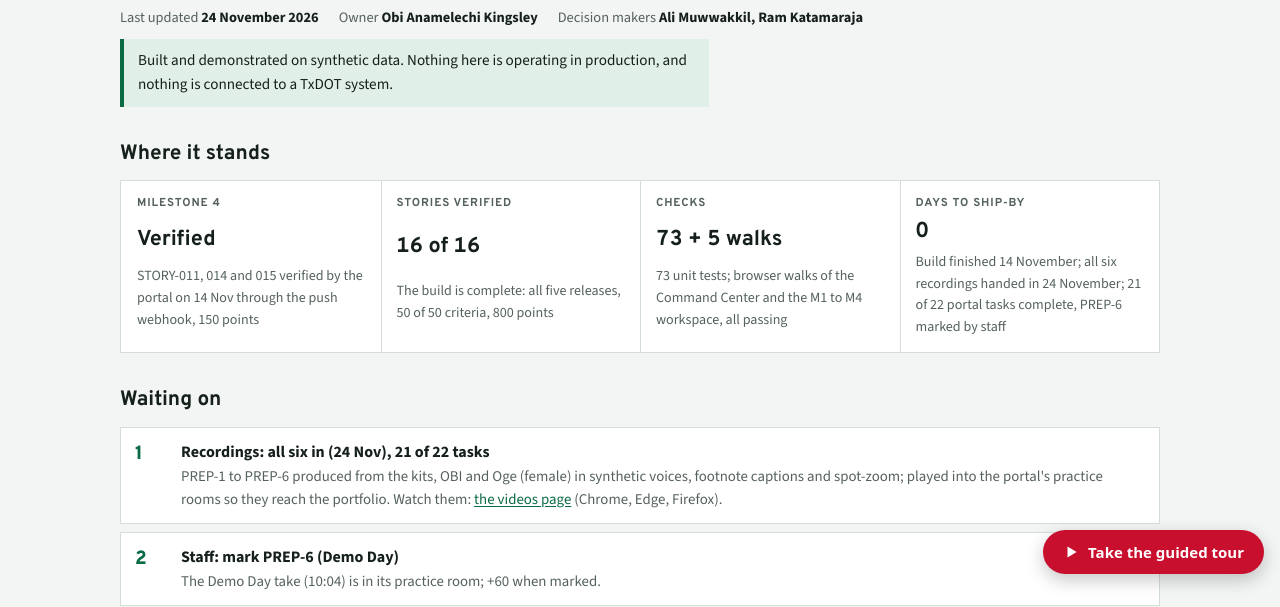
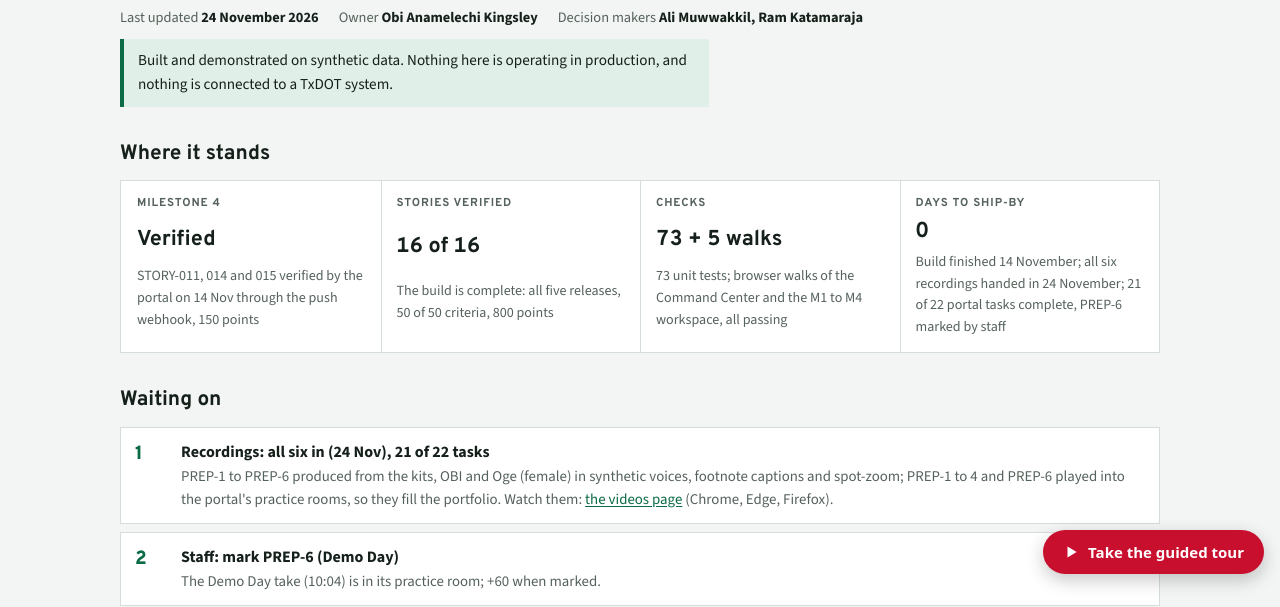
Before and after one commit to OBIANAMS04/cris-enhancement, a plain HTML site: page framework/PROJECT-FRAMEWORK.html in a window 1280 px wide. Shown: the part 210-817 px from the top of the page. Drawn offline with nearby package versions, Linux system fonts and the light colour scheme; a web font is replaced by a local one.

Commit message:
Framework v13: all five practice-room takes in (PREP-1, 2, 3, 4, 6); PREP-5 by link
Co-Authored-By: Claude Opus 5.5 <noreply@anthropic.com>

```diff
--- a/framework/PROJECT-FRAMEWORK.html
+++ b/framework/PROJECT-FRAMEWORK.html
@@ -141,7 +141,7 @@ footer { color: var(--muted); font-size: 0.86rem; border-top: 1px solid var(--ru
   <section aria-labelledby="you-h" data-tour="What the build is waiting on, and who has to act. This list changes after every milestone." data-tour-script="OBI: This list says who has to act. Next is the demo on 24 November. || OGE: And is anything waiting on TxDOT? || OBI: No. This is a rehearsal case study, so TxDOT is not consulted. Every open point is a working assumption, labelled on screen and kept in one file.">
     <h2 id="you-h">Waiting on</h2>
     <ol class="steps">
-      <li><div><strong>Recordings: all six in (24 Nov), 21 of 22 tasks</strong><span>PREP-1 to PREP-6 produced from the kits, OBI and Oge (female) in synthetic voices, footnote captions and spot-zoom; played into the portal's practice rooms so they reach the portfolio. Watch them: <a href="https://obianams04.github.io/cris-enhancement/framework/recordings/videos/">the videos page</a> (Chrome, Edge, Firefox).</span></div></li><li><div><strong>Staff: mark PREP-6 (Demo Day)</strong><span>The Demo Day take (10:04) is in its practice room; +60 when marked.</span></div></li>
+      <li><div><strong>Recordings: all six in (24 Nov), 21 of 22 tasks</strong><span>PREP-1 to PREP-6 produced from the kits, OBI and Oge (female) in synthetic voices, footnote captions and spot-zoom; PREP-1 to 4 and PREP-6 played into the portal's practice rooms, so they fill the portfolio. Watch them: <a href="https://obianams04.github.io/cris-enhancement/framework/recordings/videos/">the videos page</a> (Chrome, Edge, Firefox).</span></div></li><li><div><strong>Staff: mark PREP-6 (Demo Day)</strong><span>The Demo Day take (10:04) is in its practice room; +60 when marked.</span></div></li>
       <li><div><strong>Standing rules added 24 November</strong><span>Spot-zoom follows the words (no moving pointer), footnote captions grow to fit, Oge is always a natural female voice, no slide text overflows. Applied to every guided tour and recording.</span></div></li>
       <li><div><strong>Nothing waits on TxDOT</strong><span>CRIS is a Colaberry rehearsal case study (confirmed 23 Nov). Scoring weights, required documents, closing time, service levels, reports, risk scale and the Euna import are working assumptions from TxDOT's published terms, each labelled on screen and kept in one file.</span></div></li>
       <li><div><strong>Ali or the platform: dates in the plan file</strong><span>The story brief lists release and due dates, but <code>plan.json</code> holds none, so the Command Center shows none. The first sync after connecting may deliver them.</span></div></li>
```
Also changed, not shown: 1 other file.
